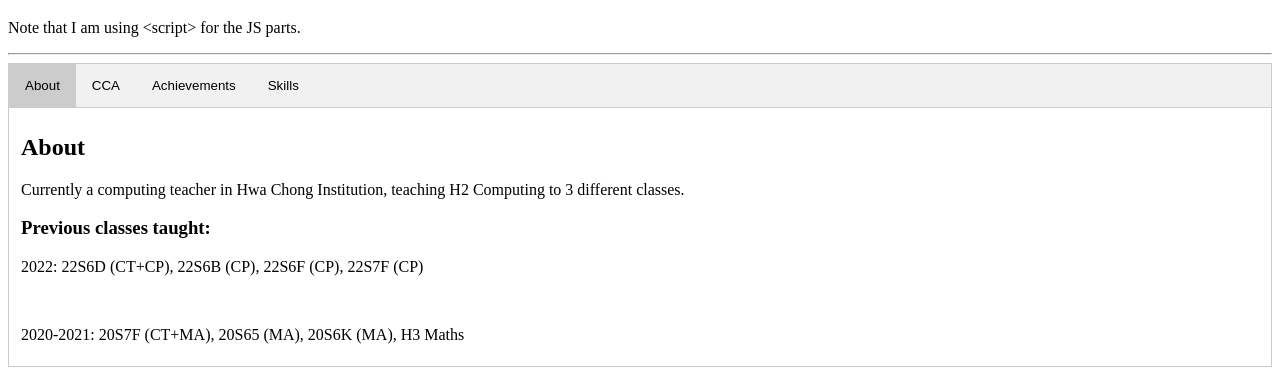
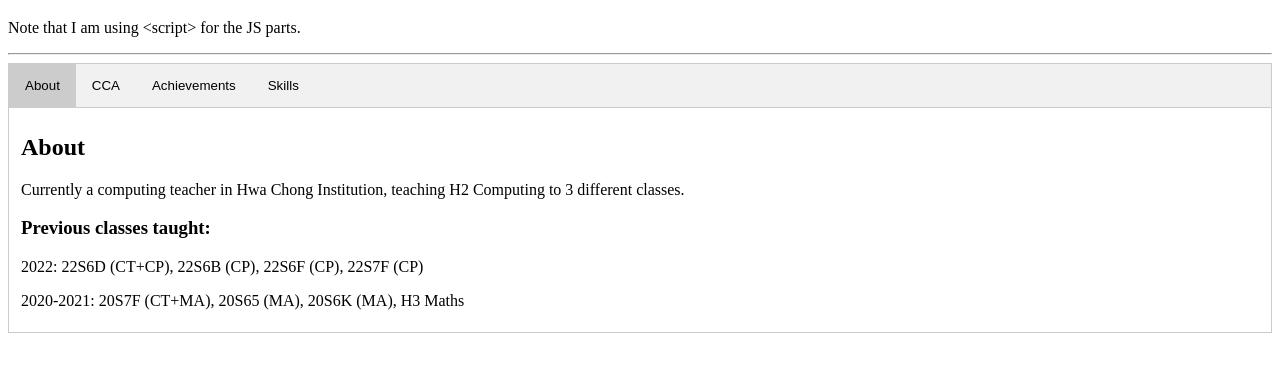
Before and after one commit to MrLeeYH/portfolio, a plain HTML site: page LeeYH.html in a window 1280 px wide. Both pictures are taken after a click on the button "About". Shown: the part 61-444 px from the top of the page. Drawn offline with Linux system fonts and the light colour scheme.

Commit message:
Update LeeYH.html

```diff
--- a/LeeYH.html
+++ b/LeeYH.html
@@ -85,7 +85,7 @@
 			<h2>About</h2>
 			<p>Currently a computing teacher in Hwa Chong Institution, teaching H2 Computing to 3 different classes.</p>
 			<h3>Previous classes taught:</h3>
-			<p>2022: 22S6D (CT+CP), 22S6B (CP), 22S6F (CP), 22S7F (CP)</p><br />
+			<p>2022: 22S6D (CT+CP), 22S6B (CP), 22S6F (CP), 22S7F (CP)</p>
 			<p>2020-2021: 20S7F (CT+MA), 20S65 (MA), 20S6K (MA), H3 Maths</p>
 		</div>
 
```
